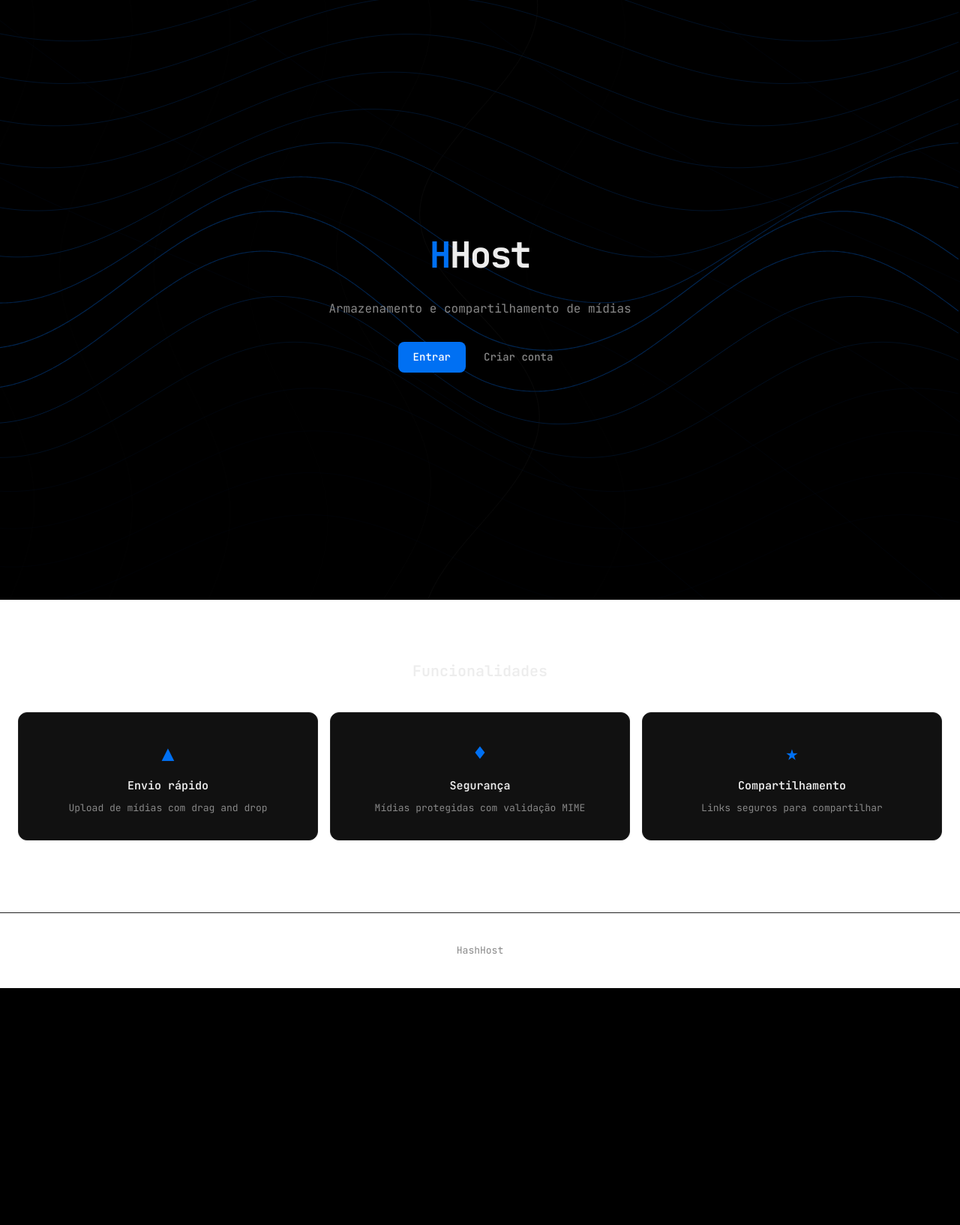
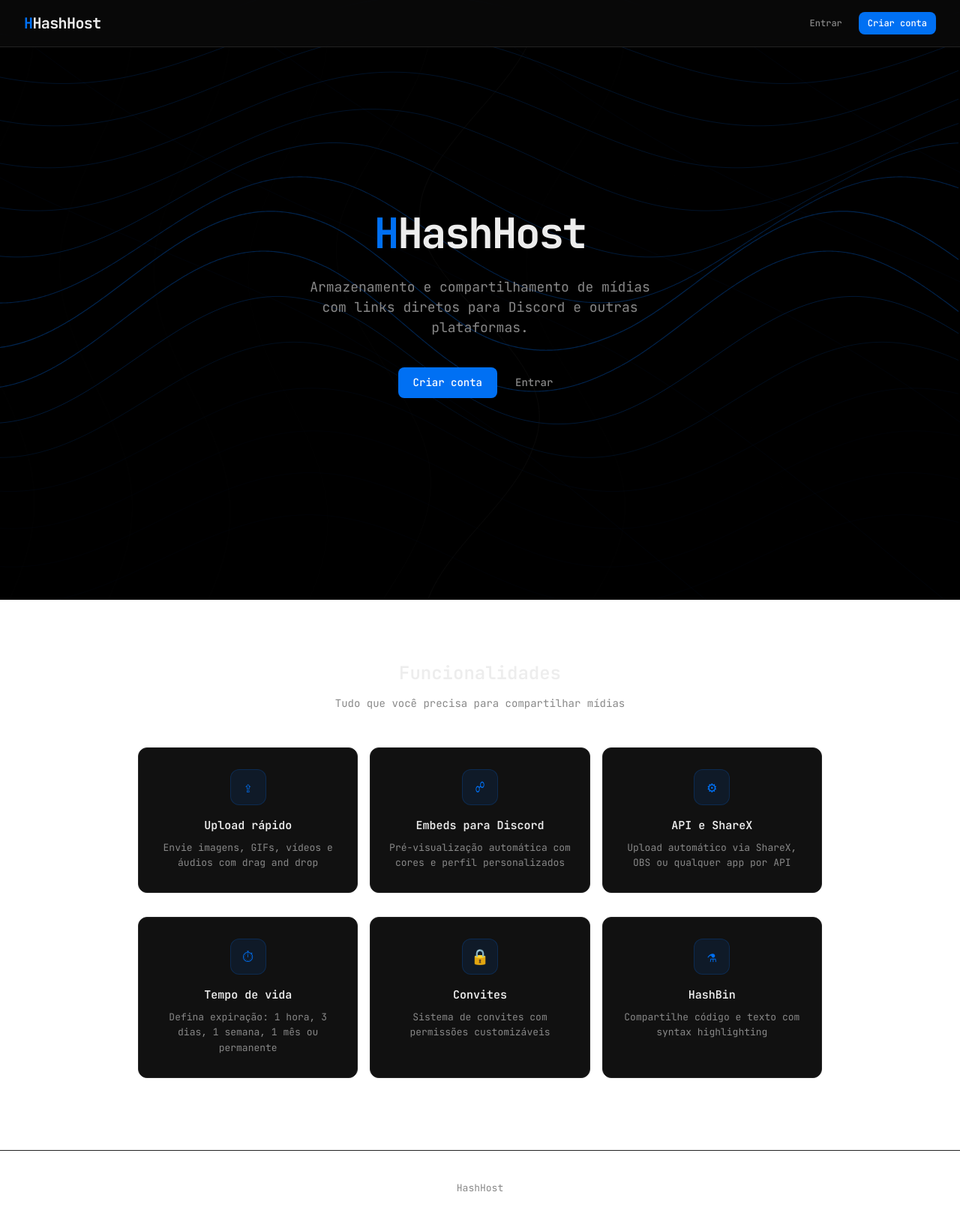
Before and after one commit to ojlz/hashost, a Flask app: page / in a window 1280 px wide. Shown: the whole page at 75% size. Before the commit the page ends 1318 px from the top, so only its background shows below. Run offline with Flask 3, Linux system fonts and the light colour scheme.

Commit message:
fix: landing page redesign - nav bar, full brand name, subtle glitch effect

```diff
--- a/static/animations.css
+++ b/static/animations.css
@@ -326,7 +326,7 @@ input:focus, textarea:focus, select:focus {
 }
 
 .logo:hover {
-  transform: scale(1.05);
+  transform: scale(1.03);
 }
 
 .logo span {
@@ -334,7 +334,7 @@ input:focus, textarea:focus, select:focus {
 }
 
 .logo:hover span {
-  color: #005fcc;
+  color: var(--accent);
 }
 
 /* --- Upload Zone Animation --- */
@@ -558,15 +558,15 @@ input:focus, textarea:focus, select:focus {
 
 .glitch:hover::before {
   animation: glitch-1 0.3s ease;
-  opacity: 0.8;
+  opacity: 0.6;
   color: var(--accent);
   clip-path: inset(20% 0 30% 0);
 }
 
 .glitch:hover::after {
   animation: glitch-2 0.3s ease;
-  opacity: 0.8;
-  color: var(--danger);
+  opacity: 0.4;
+  color: var(--text1);
   clip-path: inset(60% 0 10% 0);
 }
 
--- a/templates/landing.html
+++ b/templates/landing.html
@@ -6,6 +6,34 @@
   <meta name="viewport" content="width=device-width, initial-scale=1">
   <link rel="stylesheet" href="{{ url_for('static', filename='style.css') }}">
   <style>
+    .landing-nav {
+      position: fixed;
+      top: 0;
+      left: 0;
+      right: 0;
+      display: flex;
+      justify-content: space-between;
+      align-items: center;
+      padding: 16px 32px;
+      z-index: 100;
+      background: rgba(10, 10, 10, 0.8);
+      backdrop-filter: blur(12px);
+      border-bottom: 1px solid var(--border);
+    }
+    .landing-brand {
+      font-size: 20px;
+      font-weight: 700;
+      letter-spacing: -0.03em;
+      color: var(--text1);
+      text-decoration: none;
+    }
+    .landing-brand span {
+      color: var(--accent);
+    }
+    .landing-nav-buttons {
+      display: flex;
+      gap: 10px;
+    }
     .hero {
       min-height: 100vh;
       display: flex;
@@ -15,10 +43,20 @@
       text-align: center;
       padding: 40px 24px;
     }
+    .hero-title {
+      font-size: 56px;
+      font-weight: 700;
+      letter-spacing: -0.04em;
+      margin-bottom: 16px;
+    }
+    .hero-title span {
+      color: var(--accent);
+    }
     .hero-tagline {
       color: var(--text2);
-      font-size: 16px;
-      margin-bottom: 32px;
+      font-size: 18px;
+      margin-bottom: 40px;
+      max-width: 480px;
     }
     .hero-buttons {
       display: flex;
@@ -26,21 +64,41 @@
     }
     .features {
       padding: 80px 24px;
+      max-width: 960px;
+      margin: 0 auto;
     }
     .features-title {
       text-align: center;
-      font-size: 20px;
-      margin-bottom: 40px;
+      font-size: 24px;
+      margin-bottom: 12px;
+    }
+    .features-subtitle {
+      text-align: center;
+      color: var(--text2);
+      font-size: 14px;
+      margin-bottom: 48px;
     }
     .features-grid {
       display: grid;
       grid-template-columns: repeat(3, 1fr);
       gap: 16px;
     }
+    .feature-card {
+      padding: 28px 20px;
+      text-align: center;
+    }
     .feature-icon {
-      font-size: 28px;
-      margin-bottom: 12px;
+      width: 48px;
+      height: 48px;
+      border-radius: 12px;
+      background: rgba(0, 112, 243, 0.1);
+      border: 1px solid rgba(0, 112, 243, 0.2);
+      display: inline-flex;
+      align-items: center;
+      justify-content: center;
+      margin-bottom: 16px;
       color: var(--accent);
+      font-size: 20px;
     }
     .feature-title {
       font-weight: 600;
@@ -52,7 +110,7 @@
       font-size: 13px;
       line-height: 1.6;
     }
-    footer {
+    .footer {
       text-align: center;
       padding: 40px 24px;
       border-top: 1px solid var(--border);
@@ -60,51 +118,69 @@
       font-size: 13px;
     }
     @media (max-width: 640px) {
-      .features-grid {
-        grid-template-columns: 1fr;
-      }
-      .hero-buttons {
-        flex-direction: column;
-      }
+      .landing-nav { padding: 12px 16px; }
+      .features-grid { grid-template-columns: 1fr; }
+      .hero-buttons { flex-direction: column; }
+      .hero-title { font-size: 36px; }
     }
   </style>
 </head>
 <body>
+  <nav class="landing-nav">
+    <a href="/" class="landing-brand"><span>H</span>HashHost</a>
+    <div class="landing-nav-buttons">
+      <a href="/login" class="btn btn-ghost btn-sm">Entrar</a>
+      <a href="/signup" class="btn btn-primary btn-sm">Criar conta</a>
+    </div>
+  </nav>
+
   <div class="hero">
-    <div style="margin-bottom:24px">
-      <span class="glitch logo" data-text="HHost" style="font-size:48px;font-weight:700;letter-spacing:-0.04em">
-        <span style="color:var(--accent)">H</span>Host
-      </span>
-    </div>
-    <p class="hero-tagline">Armazenamento e compartilhamento de mídias</p>
+    <h1 class="hero-title"><span>H</span>HashHost</h1>
+    <p class="hero-tagline">Armazenamento e compartilhamento de mídias com links diretos para Discord e outras plataformas.</p>
     <div class="hero-buttons stagger-children">
-      <a href="/login" class="btn btn-primary">Entrar</a>
-      <a href="/signup" class="btn btn-ghost">Criar conta</a>
+      <a href="/signup" class="btn btn-primary">Criar conta</a>
+      <a href="/login" class="btn btn-ghost">Entrar</a>
     </div>
   </div>
 
   <section class="features reveal">
     <h2 class="features-title">Funcionalidades</h2>
+    <p class="features-subtitle">Tudo que você precisa para compartilhar mídias</p>
     <div class="features-grid stagger-children">
-      <div class="card hover-lift" style="text-align:center;padding:32px">
-        <div class="feature-icon">&#9650;</div>
-        <div class="feature-title">Envio rápido</div>
-        <div class="feature-desc">Upload de mídias com drag and drop</div>
+      <div class="card feature-card hover-lift">
+        <div class="feature-icon">&#8682;</div>
+        <div class="feature-title">Upload rápido</div>
+        <div class="feature-desc">Envie imagens, GIFs, vídeos e áudios com drag and drop</div>
       </div>
-      <div class="card hover-lift" style="text-align:center;padding:32px">
-        <div class="feature-icon">&#9830;</div>
-        <div class="feature-title">Segurança</div>
-        <div class="feature-desc">Mídias protegidas com validação MIME</div>
+      <div class="card feature-card hover-lift">
+        <div class="feature-icon">&#9741;</div>
+        <div class="feature-title">Embeds para Discord</div>
+        <div class="feature-desc">Pré-visualização automática com cores e perfil personalizados</div>
       </div>
-      <div class="card hover-lift" style="text-align:center;padding:32px">
-        <div class="feature-icon">&#9733;</div>
-        <div class="feature-title">Compartilhamento</div>
-        <div class="feature-desc">Links seguros para compartilhar</div>
+      <div class="card feature-card hover-lift">
+        <div class="feature-icon">&#9881;</div>
+        <div class="feature-title">API e ShareX</div>
+        <div class="feature-desc">Upload automático via ShareX, OBS ou qualquer app por API</div>
+      </div>
+      <div class="card feature-card hover-lift">
+        <div class="feature-icon">&#9201;</div>
+        <div class="feature-title">Tempo de vida</div>
+        <div class="feature-desc">Defina expiração: 1 hora, 3 dias, 1 semana, 1 mês ou permanente</div>
+      </div>
+      <div class="card feature-card hover-lift">
+        <div class="feature-icon">&#128274;</div>
+        <div class="feature-title">Convites</div>
+        <div class="feature-desc">Sistema de convites com permissões customizáveis</div>
+      </div>
+      <div class="card feature-card hover-lift">
+        <div class="feature-icon">&#9879;</div>
+        <div class="feature-title">HashBin</div>
+        <div class="feature-desc">Compartilhe código e texto com syntax highlighting</div>
       </div>
     </div>
   </section>
 
-  <footer>
+  <footer class="footer">
     HashHost
   </footer>
 
```
